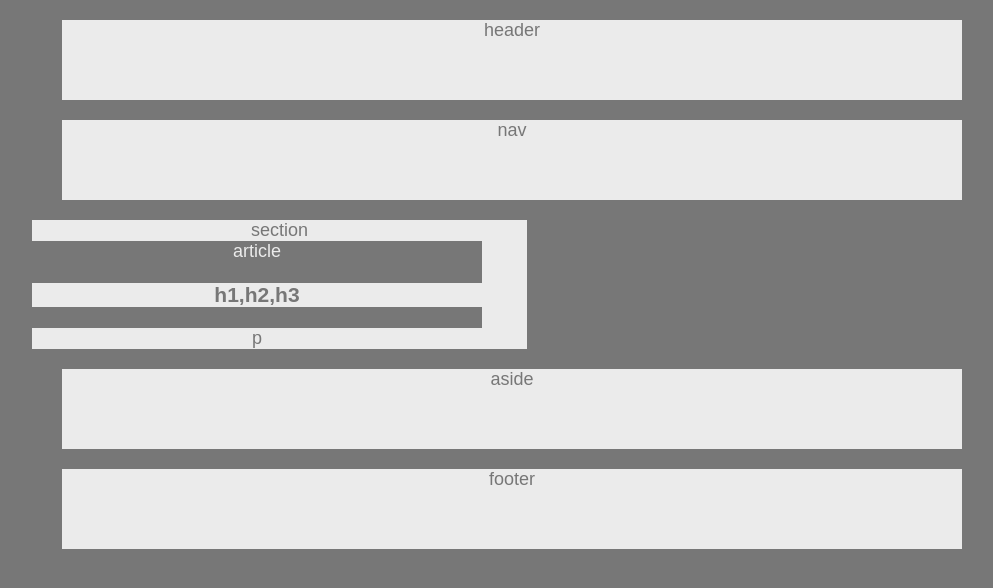
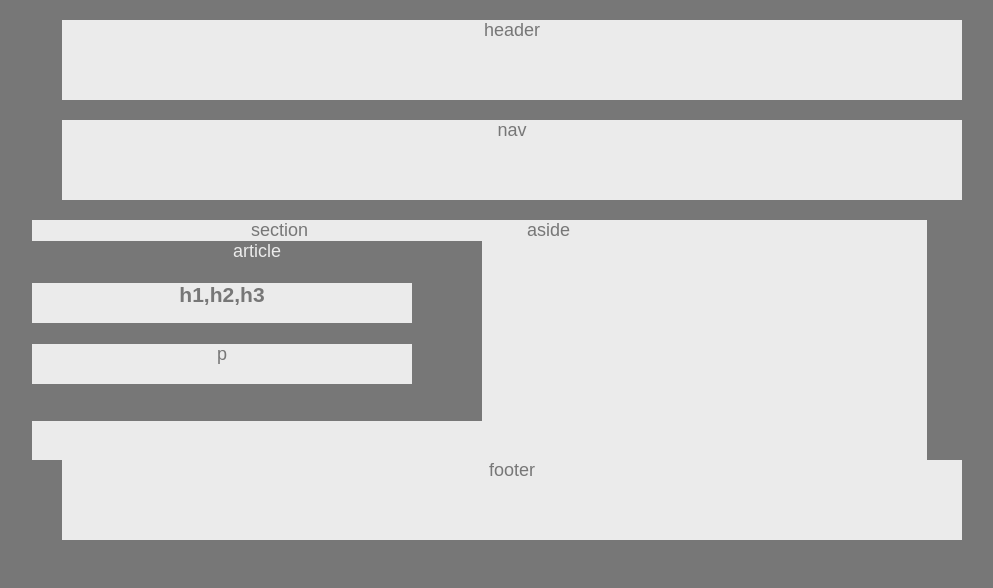
Before and after one commit to yobany10/HW-Wireframe, a plain HTML site: page index.html in a window 1280 px wide. Shown: the whole page, without its empty margins (128-1121 px from the left). Drawn offline with Linux system fonts and the light colour scheme.

Commit message:
began adding floats

```diff
--- a/index.html
+++ b/index.html
@@ -6,10 +6,10 @@
         <link rel="stylesheet" type="text/css" href="style.css">
     </head>
     <body>
-        <div class="container">
+        <div id="container">
             <header>header</header>
             <nav>nav</nav>
-            <section>
+            <section id="section">
                 section
                 <article>
                     article
@@ -19,8 +19,8 @@
                     <p>p</p>
                 </article>
             </section>
-            <aside>aside</aside>
-            <footer>footer</footer>
+            <aside id="aside">aside</aside>
+            <footer id="footer">footer</footer>
 
         </div>
     </body>
--- a/style.css
+++ b/style.css
@@ -7,7 +7,7 @@ body {
     font-size: 18px;
 }
 
-header, nav, aside, footer {
+header, nav, footer {
     background: #ebebeb;
     width: 900px;
     height: 80px;
@@ -20,6 +20,7 @@ header, nav, aside, footer {
 section {
     background: #ebebeb;
     width: 495px;
+    height: 240px;
     text-align: center;
 }
 
@@ -27,9 +28,35 @@ article {
     color: #ebebeb;
     background: #777;
     width: 450px;
+    height: 180px;
 }
 
 h1, p {
     color: #777;
     background: #ebebeb;
+    width: 380px;
+    height: 40px;
 }
+
+aside {
+    background: #ebebeb;
+    width: 400px;
+    height: 240px;
+}
+
+.container {
+    width: 960px;
+    margin: auto;
+}
+
+#section {
+    float: left;
+}
+
+#aside {
+    float: left;
+}
+
+#footer {
+    clear: both;
+}
```
